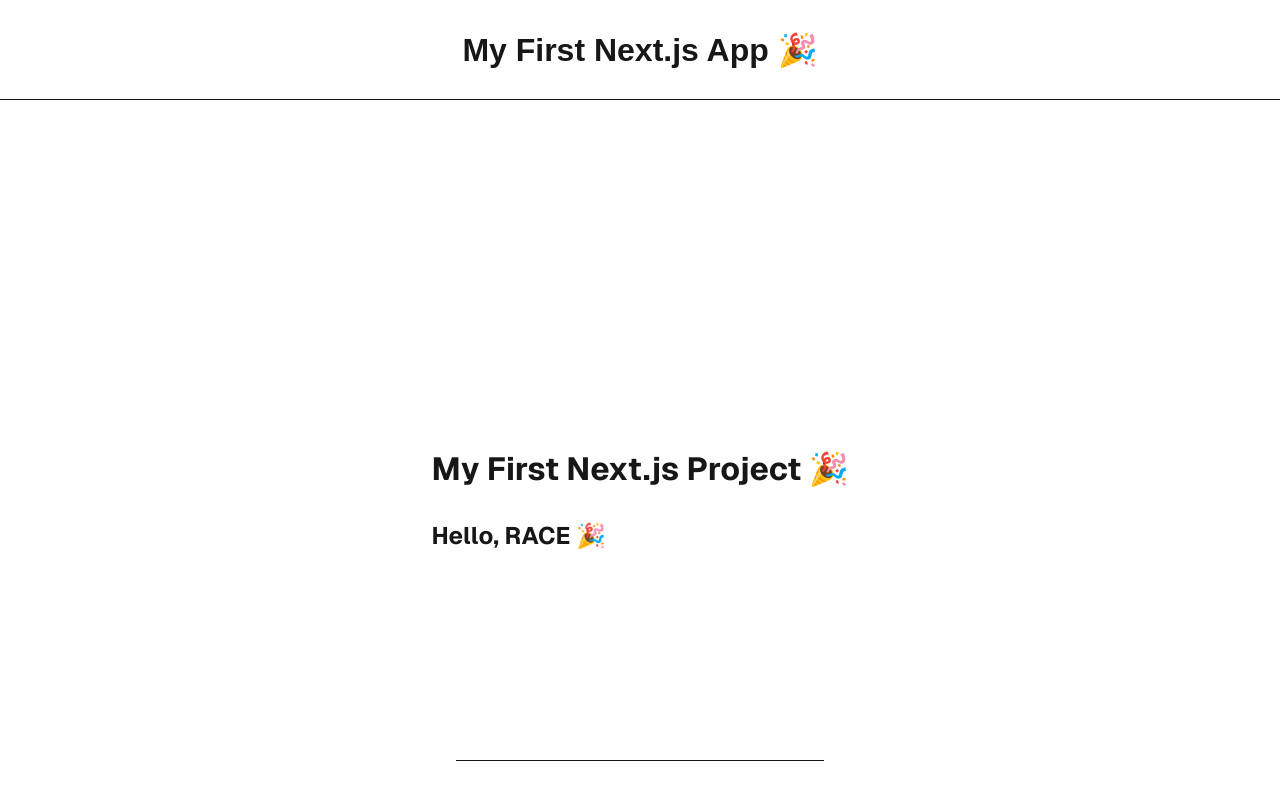
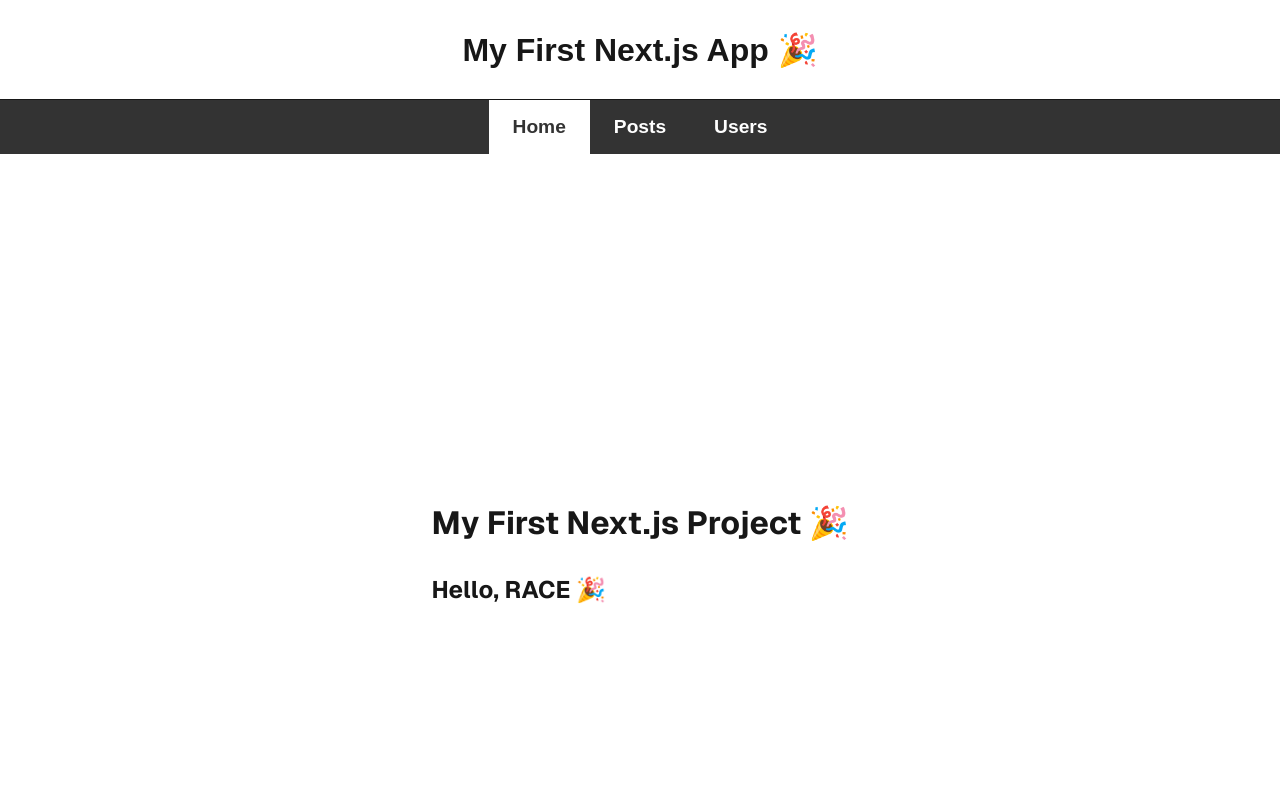
Before and after one commit to cederdorff/next-my-first-project, a Next.js app: page / in a window 1280 px wide. Shown: the top 800 px of the page. Built offline with nearby package versions, Linux system fonts and the light colour scheme.

Commit message:
Add Navbar component and integrate it into the layout with styling

```diff
--- /dev/null
+++ b/app/components/Navbar.js
@@ -0,0 +1,23 @@
+"use client"; // This directive ensures the component runs on the client-side.
+
+import Link from "next/link";
+import { usePathname } from "next/navigation"; // Importing the usePathname hook
+
+export default function Nav() {
+  const pathname = usePathname(); // Gets the current path of the URL
+
+  return (
+    <nav>
+      {/* Conditionally adds the "active" class if the current path matches the link's path */}
+      <Link href="/" className={pathname === "/" ? "active" : ""}>
+        Home
+      </Link>
+      <Link href="/posts" className={pathname === "/posts" ? "active" : ""}>
+        Posts
+      </Link>
+      <Link href="/users" className={pathname === "/users" ? "active" : ""}>
+        Users
+      </Link>
+    </nav>
+  );
+}
--- a/app/globals.css
+++ b/app/globals.css
@@ -56,3 +56,24 @@
   height: 100px;
   border-top: 1px solid var(--foreground);
 }
+
+nav {
+  background-color: #333;
+  display: flex;
+  justify-content: center;
+}
+
+nav a {
+  color: #fff;
+  text-decoration: none;
+  font-weight: bold;
+  font-size: 1.2rem;
+  transition: all 0.3s;
+  padding: 1rem 1.5rem;
+}
+
+nav a:hover,
+nav a.active {
+  background-color: #fff;
+  color: #333;
+}
--- a/app/layout.js
+++ b/app/layout.js
@@ -2,6 +2,7 @@
 import "./globals.css";
 import Header from "./components/Header";
 import Footer from "./components/Footer";
+import Navbar from "./components/Navbar";
 
 const geistSans = localFont({
   src: "./fonts/GeistVF.woff",
@@ -24,6 +25,7 @@
     <html lang="en">
       <body className={`${geistSans.variable} ${geistMono.variable}`}>
         <Header />
+        <Navbar />
         {children}
         <Footer />
       </body>
```
